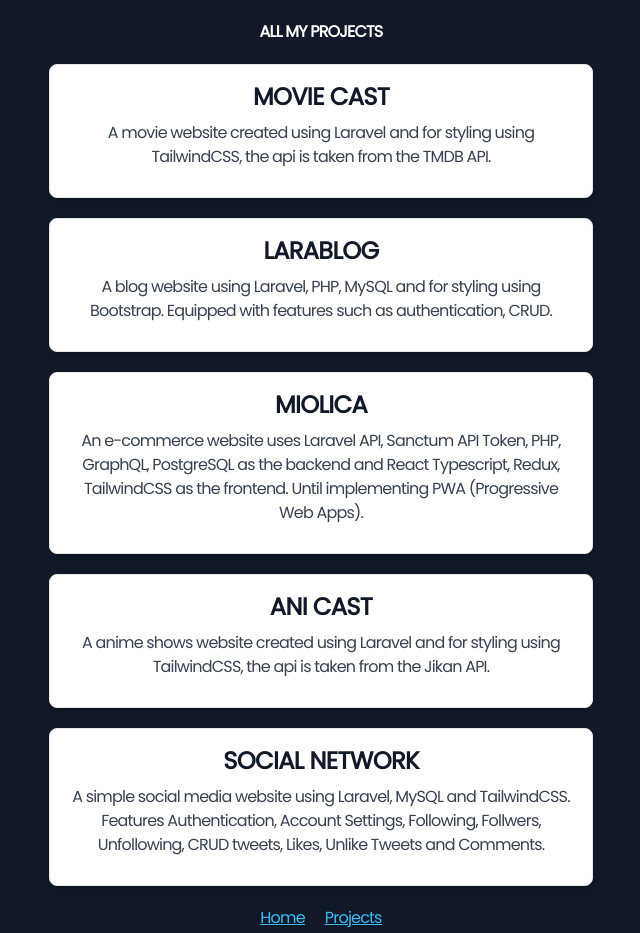
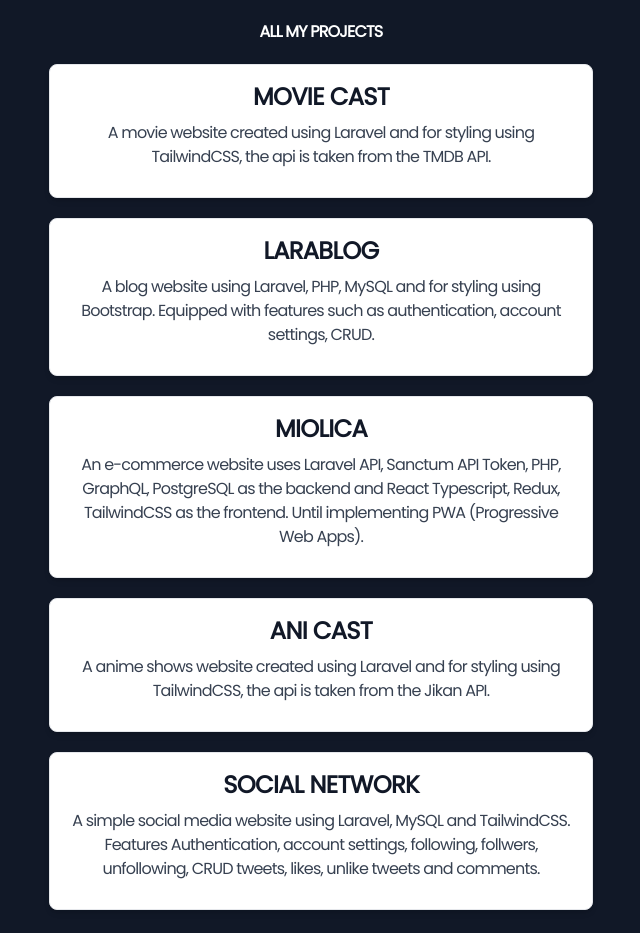
Before and after one commit to novalramdhani/noval.io, a React (Create React App) app: page /projects in a window 1280 px wide. Shown: the top 933 px of the page, without its empty margins (319-959 px from the left). Built offline with nearby package versions, Linux system fonts and the light colour scheme.

Commit message:
add socialmedialink

```diff
--- a/src/components/Home.tsx
+++ b/src/components/Home.tsx
@@ -1,8 +1,8 @@
-import { Link } from "react-router-dom";
 import url from "../config/url.config";
 import me from '../me.png';
 import Menu from "./Menu";
 import Container from "./Container";
+import SocialMediaLink from "./SocialMediaLink";
 
 export default function Home() {
     return (
@@ -12,12 +12,12 @@
               <img src={me} className="shadows shadow-purple-400/20 bg-contain mx-auto p-1 rounded-full" alt="The picture of me" loading="lazy" width="100" height="100" />
             </div>
             <div className="leading-loose text-lg">
-                  Hi 👋, I'm Noval Ramdhani. Web programming enthusiast, experience with <a href={url.frameworks.laravel}className="text-sky-400 underline">Laravel</a> and <a href={url.frameworks.rubyonrails} className="text-sky-400 underline">Ruby On Rails</a>.
+                  Hi 👋, I'm Noval Ramdhani. Web programming enthusiast, experience with <SocialMediaLink url={url.frameworks.laravel} name="Laravel" /> and <SocialMediaLink url={url.frameworks.rubyonrails} name="Rails" />.
                 <p className="mt-4">
-                  I have social media like <a href={url.instagram} className="text-sky-400 underline">Instagram</a>, <a href={url.twitter} className="text-sky-400 underline">Twitter</a> or <a href={url.showwcase} className="text-sky-400 underline">Showwcase</a>. If you want to know my activities on the internet or you can also follow my daily writing articles on <a href={url.showwcase} className="text-sky-400 underline">Dev.to</a>.
+                  I have social media like <SocialMediaLink url={url.instagram} name="Instagram" />, <SocialMediaLink url={url.twitter} name="Twitter" /> or <SocialMediaLink url={url.showwcase} name="Showwcase" />. If you want to know my activities on the internet or you can also follow my daily writing articles on <SocialMediaLink url={url.devto} name="Dev.to" />.
                 </p>
                 <p className="mt-4">
-                  You can find all my programming lessons on <a href={url.github} className="text-sky-400 underline">Github</a>.
+                  You can find all my programming lessons on <SocialMediaLink url={url.github} name="Github" />.
                 </p>
                 <Menu />
             </div>
--- a/src/components/Projects.tsx
+++ b/src/components/Projects.tsx
@@ -7,10 +7,10 @@
         <Container>
             <h1 className="text-white font-bold uppercase mt-5">All my projects</h1>
             <Card link="http://movie-cast.herokuapp.com" title="Movie Cast" description="A movie website created using Laravel and for styling using TailwindCSS, the api is taken from the TMDB API." />
-            <Card title="LaraBlog" description="A blog website using Laravel, PHP, MySQL and for styling using Bootstrap. Equipped with features such as authentication, CRUD." />
+            <Card title="LaraBlog" description="A blog website using Laravel, PHP, MySQL and for styling using Bootstrap. Equipped with features such as authentication, account settings, CRUD." />
             <Card title="Miolica" description="An e-commerce website uses Laravel API, Sanctum API Token, PHP, GraphQL, PostgreSQL as the backend and React Typescript, Redux, TailwindCSS as the frontend. Until implementing PWA (Progressive Web Apps)." />
             <Card title="Ani Cast" description="A anime shows website created using Laravel and for styling using TailwindCSS, the api is taken from the Jikan API." />
-            <Card title="Social Network" description="A simple social media website using Laravel, MySQL and TailwindCSS. Features Authentication, Account Settings, Following, Follwers, Unfollowing, CRUD tweets, Likes, Unlike Tweets and Comments." />
+            <Card title="Social Network" description="A simple social media website using Laravel, MySQL and TailwindCSS. Features Authentication, account settings, following, follwers, unfollowing, CRUD tweets, likes, unlike tweets and comments." />
             <Menu />
         </Container>
     );
--- /dev/null
+++ b/src/components/SocialMediaLink.tsx
@@ -0,0 +1,12 @@
+type SocialMediaLinkProps = {
+    url: string,
+    name: string
+}
+
+export default function SocialMediaLink({url, name}: SocialMediaLinkProps) {
+    return (
+        <>
+            <a href={url} className="text-sky-400 underline">{name}</a>
+        </>
+    );
+}
```
